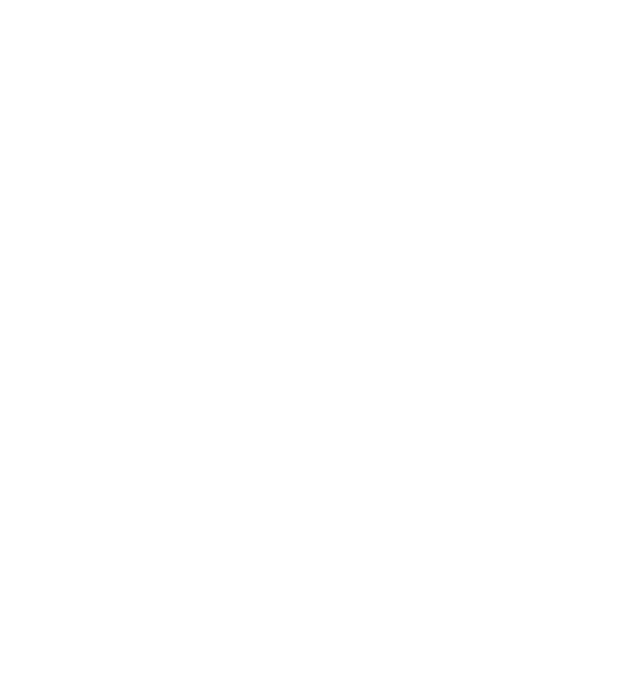
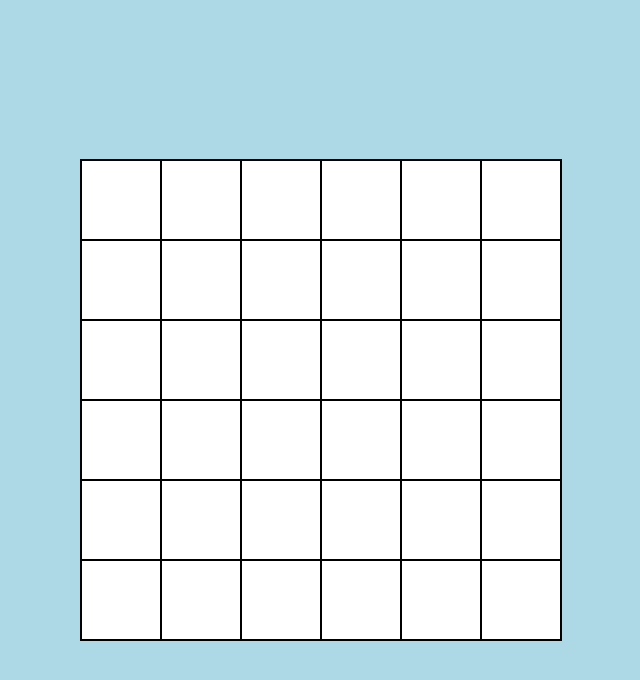
Before and after one commit to andreadau/vue-email-list, a plain HTML site: page bonus/index.html in a window 1280 px wide. Shown: the whole page, without its empty margins (319-959 px from the left). Drawn offline with nearby package versions, Linux system fonts and the light colour scheme.

Commit message:
Bonus !END!

```diff
--- a/bonus/app.js
+++ b/bonus/app.js
@@ -7,12 +7,32 @@ Il numero ottenuto appare al centro del quadrato
 let vm = new Vue({
     el: "#app",
     data: {
-
+      rows: 6,
+      cells: 6,
+      table: [],
     },
     methods: {
-
+        gridGen(){
+            for (let i = 0; i < this.rows; i++) {
+                this.table.push([]);
+                    for (let j = 0; j < this.cells; j++) {
+                        this.table[i].push({num:""});
+                    }
+            }
+        },
+        getRandomNum(r,c){
+                axios
+                .get("https://flynn.boolean.careers/exercises/api/random/int")
+                .then(response => {
+                    let randomNum = response.data.response;
+                    this.table[r][c].num = randomNum;
+                }).catch(error => {
+                    console.log("error in the API");
+                    console.log(error);
+                });
+        }
     },
     mounted(){
-
+        this.gridGen();
     }
 })
--- a/bonus/index.html
+++ b/bonus/index.html
@@ -3,11 +3,21 @@
 <head>
     <meta charset="UTF-8">
     <meta name="viewport" content="width=device-width, initial-scale=1.0">
+    <link rel="stylesheet" href="style.css">
     <title>Bonus</title>
 </head>
 <body>
     <div id="app">
-
+        <div class="wrapper">
+            <div class="table">
+                <div class="table-row" v-for="(row,r) in table">
+                    <div class="table-cell" v-for="(cell,c) in row" :class="((cell.num=='') ? ('white') : (cell.num<=5) ? ('yellow') : 'green')"
+                    @click="getRandomNum(r,c)">
+                        {{cell.num}}
+                    </div>
+                </div>
+            </div>
+        </div>
     </div>
     <!-- Axios -->
     <script src="https://cdnjs.cloudflare.com/ajax/libs/axios/0.21.1/axios.min.js"
--- a/bonus/style.css
+++ b/bonus/style.css
@@ -3,3 +3,33 @@
     margin: 0;
     box-sizing: border-box;
 }
+body{
+    display: grid;
+    background-color: lightblue;
+    place-items: center;
+    height: 100vh;
+}
+.wrapper{
+    display: grid;
+}
+.table {
+    border: 1px solid black;
+}
+.table-cell {
+    background-color: white;
+    height: 80px;
+    width: 80px;
+    text-align: center;
+    display: table-cell;
+    border: 1px solid black;
+    padding: 30px;
+}
+.white {
+    background-color: white;
+}
+.green {
+    background-color: greenyellow;
+}
+.yellow {
+    background-color: yellow;
+}
```
